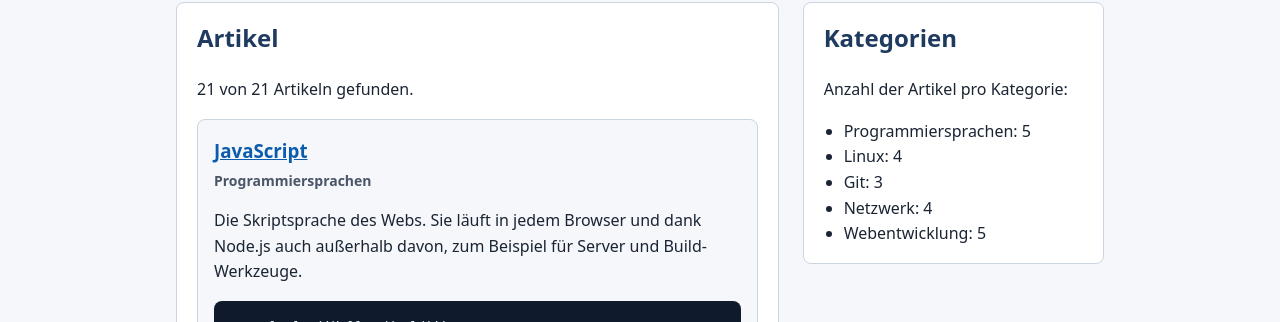
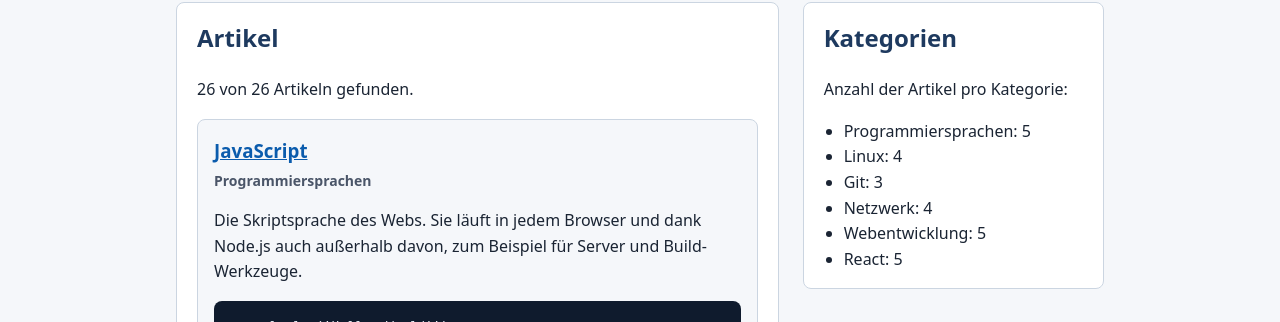
Before and after one commit to SiedlerLorenz/sed502-esa-02-it-lernwiki, a React (Vite) app: page / in a window 1280 px wide. Shown: the part 388-710 px from the top of the page. Built offline with nearby package versions, Linux system fonts and the light colour scheme.

Commit message:
Add: Kategorie React mit Artikeln zu Komponenten, Props, State, useEffect und Custom Hooks
- Union Type Kategorie um React erweitert, Zähler in zaehleKategorien ergänzt
- Fünf neue Artikel mit Codebeispielen aus dem eigenen Projekt

```diff
--- a/src/daten/artikel.ts
+++ b/src/daten/artikel.ts
@@ -249,4 +249,80 @@ JSON.stringify(objekt);            // Objekt → Text`,
 }
 const zahl = ersterEintrag<number>([3, 7]);   // Typ: number | undefined`,
   },
+  {
+    id: 22,
+    titel: 'React: Komponenten',
+    kategorie: 'React',
+    wikipediaTitel: 'React',
+    zusammenfassung:
+      'Eine Komponente ist eine Funktion, die einen Teil der Oberfläche zurückgibt. Komponenten werden wie Bausteine zusammengesetzt, etwa Navigation, Artikelkarte und Seite.',
+    stichwoerter: ['Komponente', 'JSX', 'Funktion', 'Baustein', 'tsx'],
+    beispiel: `function Begruessung(): React.JSX.Element {
+  return <h1>Willkommen im IT-Lernwiki</h1>;
+}
+
+// Verwendung wie ein HTML-Element:
+<Begruessung />`,
+  },
+  {
+    id: 23,
+    titel: 'React: Props',
+    kategorie: 'React',
+    wikipediaTitel: 'Parameter_(Informatik)',
+    zusammenfassung:
+      'Props sind die Eingabewerte einer Komponente, vergleichbar mit Funktionsparametern. Sie fließen von der Eltern- zur Kindkomponente und werden in TypeScript mit einem Interface beschrieben.',
+    stichwoerter: ['Props', 'Interface', 'Eltern', 'Kind', 'Parameter'],
+    beispiel: `interface ArtikelKarteProps {
+  artikel: Artikel;
+}
+
+function ArtikelKarte({ artikel }: ArtikelKarteProps): React.JSX.Element {
+  return <h3>{artikel.titel}</h3>;
+}
+
+<ArtikelKarte artikel={artikelListe[0]} />`,
+  },
+  {
+    id: 24,
+    titel: 'React: State und useState',
+    kategorie: 'React',
+    wikipediaTitel: 'Reaktive_Programmierung',
+    zusammenfassung:
+      'State ist das Gedächtnis einer Komponente. Wird er mit der Setter-Funktion geändert, rendert React die Komponente neu und die Oberfläche passt sich automatisch an.',
+    stichwoerter: ['State', 'useState', 'Hook', 'Rendern', 'Setter'],
+    beispiel: `const [suchbegriff, setSuchbegriff] = useState<string>('');
+
+<input
+  value={suchbegriff}
+  onChange={(e) => setSuchbegriff(e.target.value)}
+/>`,
+  },
+  {
+    id: 25,
+    titel: 'React: useEffect',
+    kategorie: 'React',
+    wikipediaTitel: 'Wirkung_(Informatik)',
+    zusammenfassung:
+      'useEffect führt Nebenwirkungen aus, etwa Daten laden oder das Fenster scrollen. Das Abhängigkeits-Array legt fest, wann der Effekt erneut läuft, die Cleanup-Funktion räumt vorher auf.',
+    stichwoerter: ['useEffect', 'Abhängigkeiten', 'Cleanup', 'Nebenwirkung', 'Hook'],
+    beispiel: `const { pathname } = useLocation();
+
+useEffect(() => {
+  window.scrollTo(0, 0);   // läuft bei jedem Seitenwechsel
+}, [pathname]);`,
+  },
+  {
+    id: 26,
+    titel: 'React: Custom Hooks',
+    kategorie: 'React',
+    wikipediaTitel: 'Hook_(Informatik)',
+    zusammenfassung:
+      'Ein Custom Hook ist eine eigene Funktion, deren Name mit use beginnt und die andere Hooks nutzt. So lässt sich Logik wie das Laden von Daten in mehreren Komponenten wiederverwenden.',
+    stichwoerter: ['Custom Hook', 'useFetch', 'wiederverwendbar', 'Logik', 'Hook'],
+    beispiel: `const { daten, isLaden, fehler, neuLaden } =
+  useFetch<WikipediaZusammenfassung>(url);
+
+if (isLaden) return <Ladeanimation />;
+if (fehler !== null) return <FehlerMeldung nachricht={fehler} />;`,
+  },
 ];
--- a/src/typen/artikel.ts
+++ b/src/typen/artikel.ts
@@ -1,5 +1,5 @@
 // Mögliche Kategorien des Wikis (Union Type: nur diese Werte sind erlaubt)
-export type Kategorie = 'Programmiersprachen' | 'Linux' | 'Git' | 'Netzwerk' | 'Webentwicklung';
+export type Kategorie = 'Programmiersprachen' | 'Linux' | 'Git' | 'Netzwerk' | 'Webentwicklung' | 'React';
 
 // Beschreibt die Datenstruktur eines Wiki-Artikels
 export interface Artikel {
--- a/src/utils/suche.ts
+++ b/src/utils/suche.ts
@@ -33,6 +33,7 @@ export function zaehleKategorien(artikel: Artikel[]): Record<Kategorie, number>
     Git: 0,
     Netzwerk: 0,
     Webentwicklung: 0,
+    React: 0,
   };
 
   return artikel.reduce((zaehler: Record<Kategorie, number>, eintrag: Artikel) => {
```
